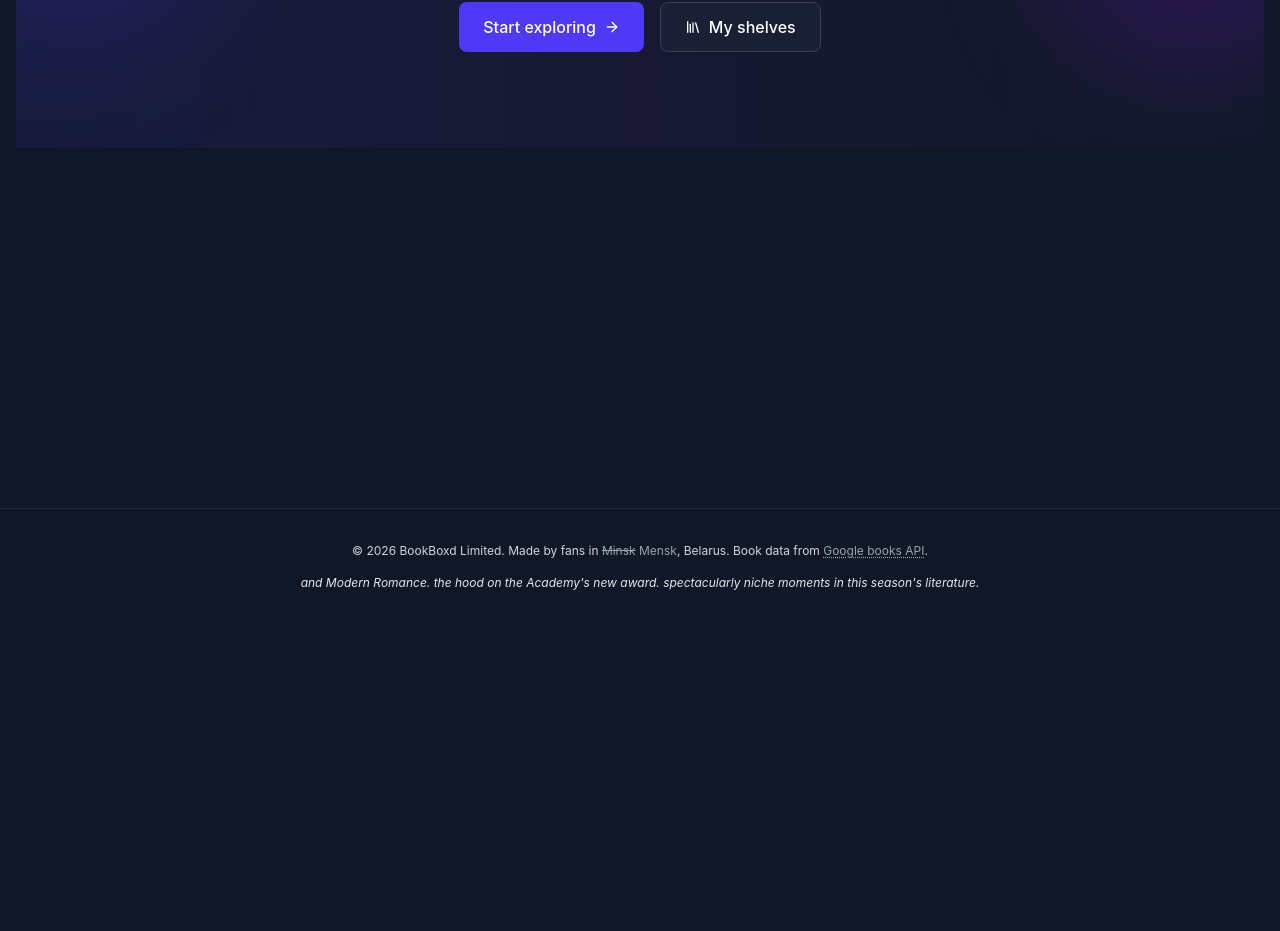
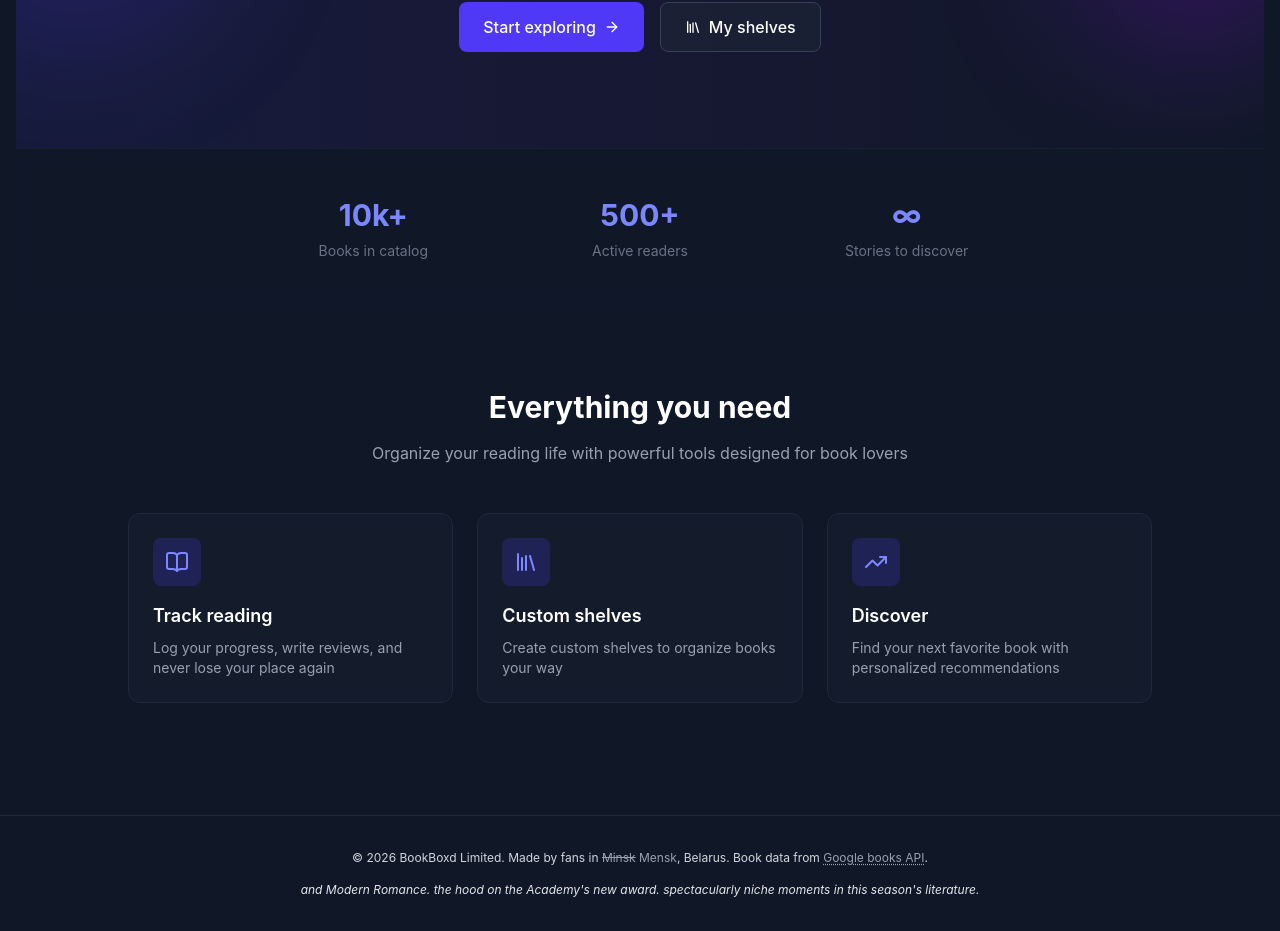
Before and after one commit to jestemczyk/BookBoxed, a React (Vite) app: page / in a window 1280 px wide. Shown: the part 418-1349 px from the top of the page. Before the commit the page ends 1042 px from the top, so only its background shows below. Built offline with nearby package versions, Linux system fonts and the light colour scheme.

Commit message:
feat: add info cards

```diff
--- /dev/null
+++ b/src/components/MainPageInfoCard.tsx
@@ -0,0 +1,19 @@
+import type { LucideIcon } from "lucide-react";
+
+interface InfoCardProps {
+    title: string;
+    text: string;
+    Icon: LucideIcon;
+}
+
+export const MainPageInfoCard = ({ title, text, Icon }: InfoCardProps) => {
+    return (
+        <div className="bg-gray-800/30 backdrop-blur-sm rounded-xl p-6 border border-gray-800 hover:border-indigo-500/30 transition-all group">
+            <div className="w-12 h-12 bg-indigo-600/20 rounded-lg flex items-center justify-center mb-4 group-hover:bg-indigo-600/30 transition-colors">
+                <Icon className="w-6 h-6 text-indigo-400" />
+            </div>
+            <h3 className="text-lg font-semibold mb-2">{title}</h3>
+            <p className="text-gray-400 text-sm">{text}</p>
+        </div>
+    );
+};
--- a/src/pages/Home.tsx
+++ b/src/pages/Home.tsx
@@ -1,5 +1,6 @@
 import { Link } from "react-router";
-import { ArrowRight, Library, Sparkles } from "lucide-react";
+import { BookOpen, TrendingUp, ArrowRight, Library, Sparkles } from "lucide-react";
+import { MainPageInfoCard } from "@/components/MainPageInfoCard";
 
 export const Home = () => {
     return (
@@ -47,6 +48,52 @@ export const Home = () => {
                     </div>
                 </div>
             </div>
+
+            <div className="border-t border-gray-800/50 backdrop-blur-sm">
+                <div className="container mx-auto px-4 py-12">
+                    <div className="grid grid-cols-1 sm:grid-cols-3 gap-8 max-w-3xl mx-auto text-center">
+                        <div className="space-y-2">
+                            <div className="text-3xl font-bold text-indigo-400">10k+</div>
+                            <div className="text-sm text-gray-500">Books in catalog</div>
+                        </div>
+                        <div className="space-y-2">
+                            <div className="text-3xl font-bold text-indigo-400">500+</div>
+                            <div className="text-sm text-gray-500">Active readers</div>
+                        </div>
+                        <div className="space-y-2">
+                            <div className="text-3xl font-bold text-indigo-400">∞</div>
+                            <div className="text-sm text-gray-500">Stories to discover</div>
+                        </div>
+                    </div>
+                </div>
+            </div>
+
+            <div className="container mx-auto px-4 py-20">
+                <div className="text-center mb-12">
+                    <h2 className="text-3xl font-bold mb-4">Everything you need</h2>
+                    <p className="text-gray-400 max-w-2xl mx-auto">
+                        Organize your reading life with powerful tools designed for book lovers
+                    </p>
+                </div>
+
+                <div className="grid grid-cols-1 md:grid-cols-3 gap-6 max-w-5xl mx-auto">
+                    <MainPageInfoCard
+                        title="Track reading"
+                        text="Log your progress, write reviews, and never lose your place again"
+                        Icon={BookOpen}
+                    />
+                    <MainPageInfoCard
+                        title="Custom shelves"
+                        text="Create custom shelves to organize books your way"
+                        Icon={Library}
+                    />
+                    <MainPageInfoCard
+                        title="Discover"
+                        text="Find your next favorite book with personalized recommendations"
+                        Icon={TrendingUp}
+                    />
+                </div>
+            </div>
         </div>
     );
 };
```
